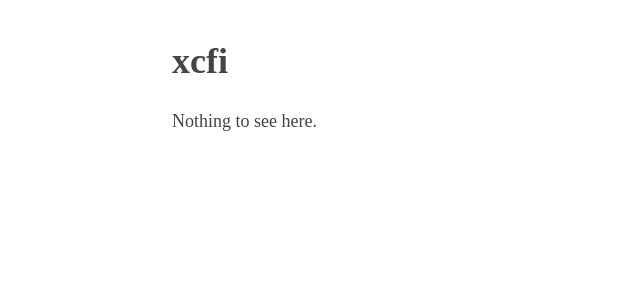
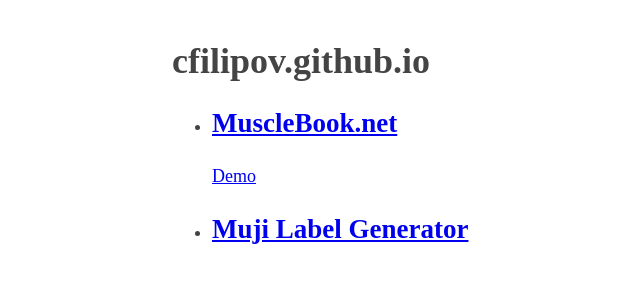
Before and after one commit to cfilipov/cfilipov.github.io, a plain HTML site: page index.html in a window 1280 px wide. Shown: the whole page, without its empty margins (143-783 px from the left). Drawn offline with Linux system fonts and the light colour scheme.

Commit message:
Update index.html

```diff
--- a/index.html
+++ b/index.html
@@ -13,8 +13,16 @@
   </head>
   <body>
     <header>
-      <h1>xcfi</h1>
-      <aside>Nothing to see here.</aside>
+      <h1>cfilipov.github.io</h1>
     </header>
+    <ul>
+      <li>
+        <h2><a href="http://musclebook.net">MuscleBook.net</a></h2>
+        <aside><a href="http://musclebook.net?demo">Demo</a></aside>
+      </li>
+      <li>
+        <h2><a href="https://cfilipov.github.io/mujilabel">Muji Label Generator</a></h2>
+      </li>
+    </ul>
   </body>
 </html>
```
